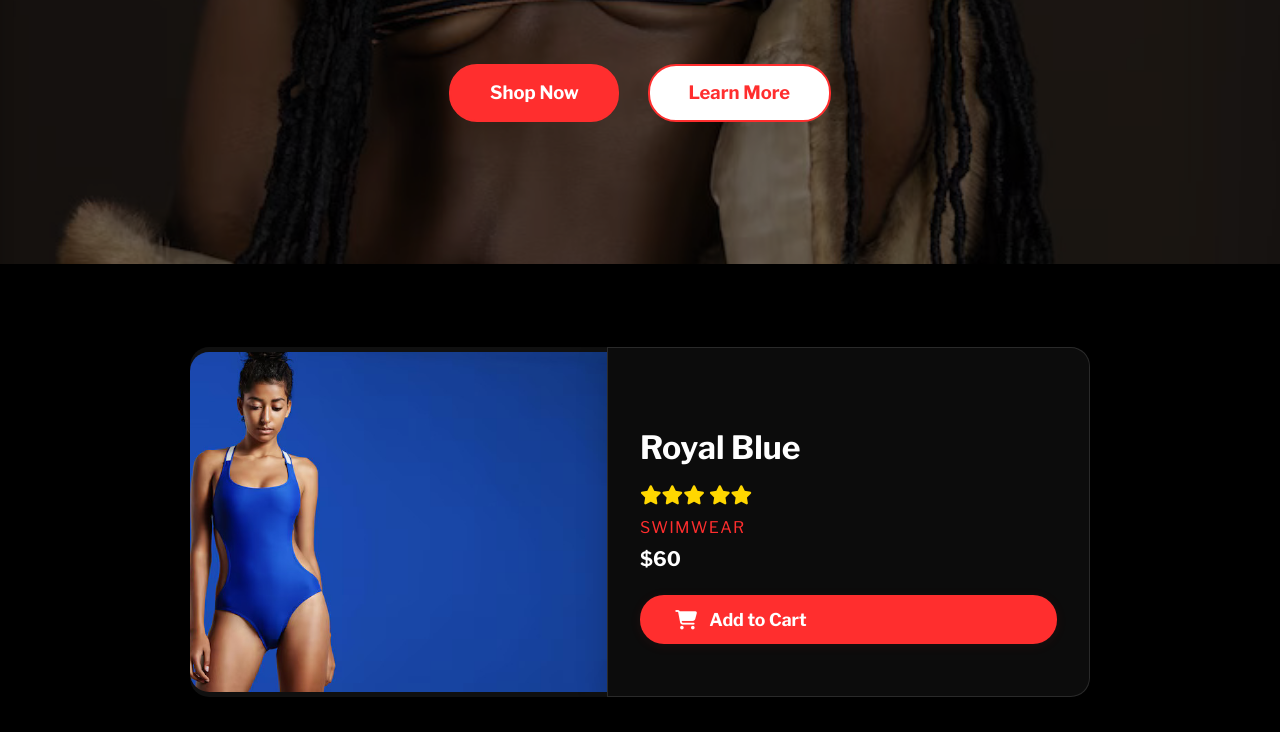
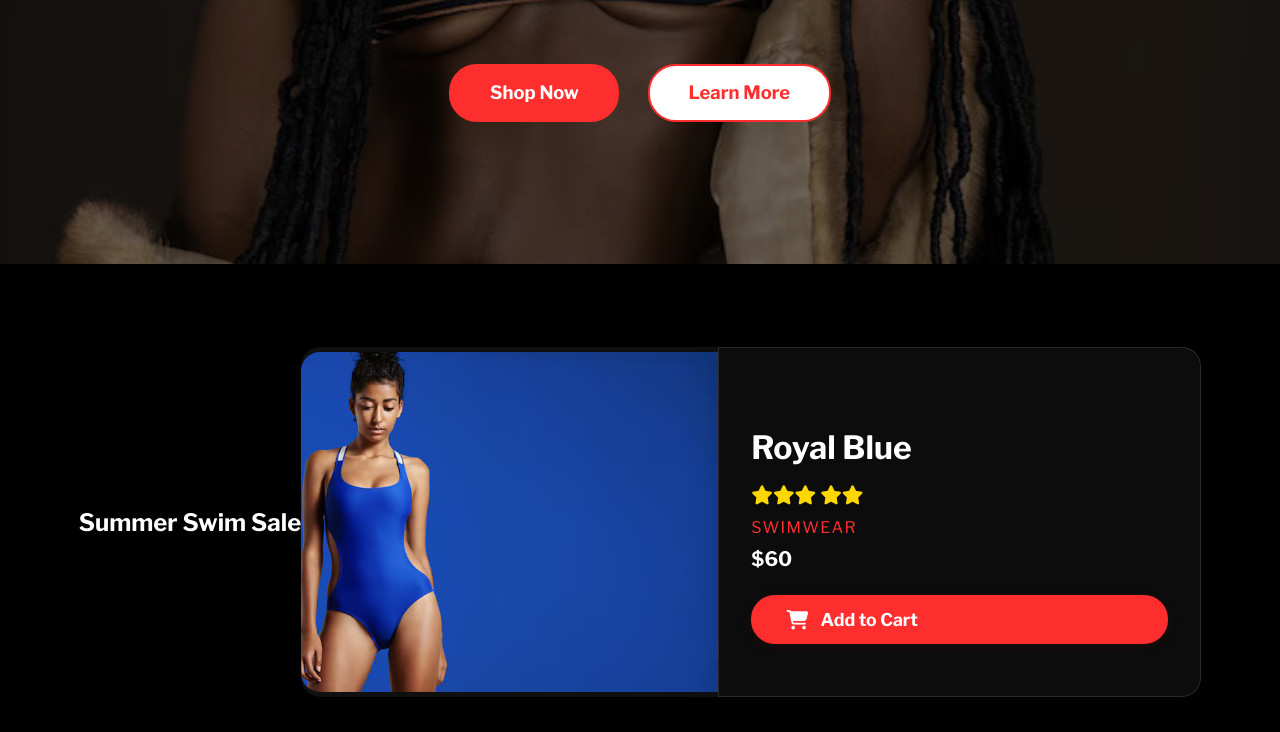
Before and after one commit to Siana02/L-S, a plain HTML site: page index.html in a window 1280 px wide. Shown: the part 568-1300 px from the top of the page. Drawn offline with nearby package versions, Linux system fonts and the light colour scheme.

Commit message:
Update index.html

```diff
--- a/index.html
+++ b/index.html
@@ -119,6 +119,7 @@
   </div>
 </section>
 <section class="best-sellers-carousel">
+  <h2 class="carousel-header">Summer Swim Sale</h2>
   <div class="carousel-track">
     <!-- Slide 1 -->
     <div class="carousel-slide active">
```
